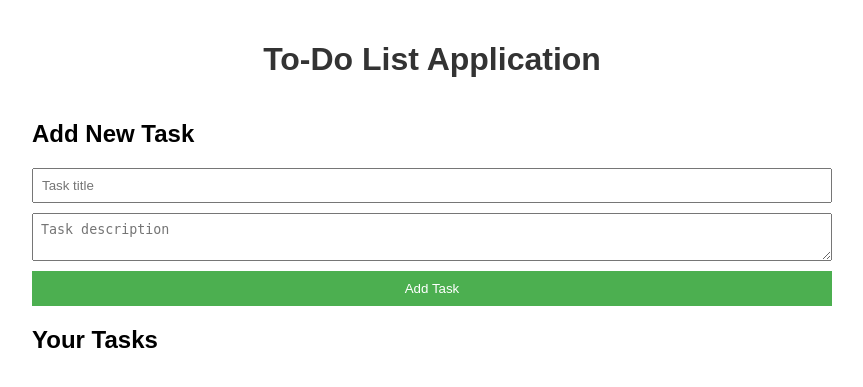
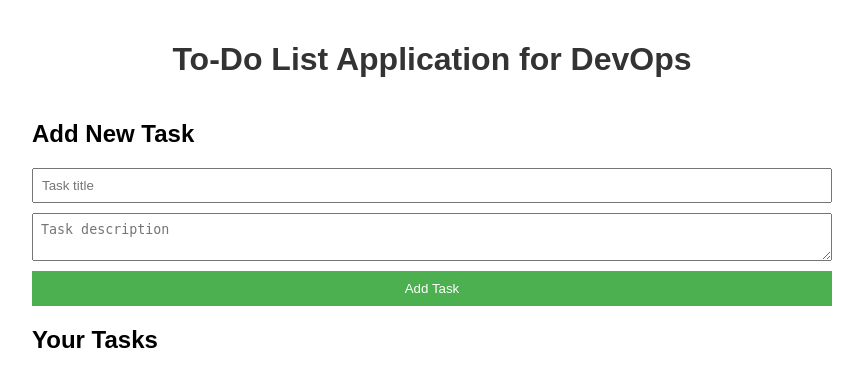
Before and after one commit to Sasmit28/Devops-Project, a Flask app: page / in a window 1280 px wide. Shown: the top 387 px of the page, without its empty margins (208-1071 px from the left). Run offline with Flask 3, Linux system fonts and the light colour scheme; data that the repository does not hold is empty.

Commit message:
Updated index.html after ci/cd

```diff
--- a/templates/index.html
+++ b/templates/index.html
@@ -64,7 +64,7 @@
     </style>
 </head>
 <body>
-    <h1>To-Do List Application</h1>
+    <h1>To-Do List Application for DevOps</h1>
 
     <div class="todo-form">
         <h2>Add New Task</h2>
```
